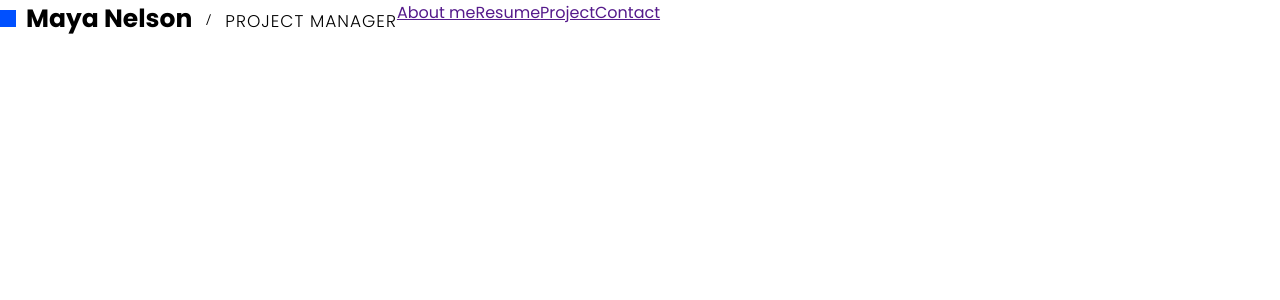
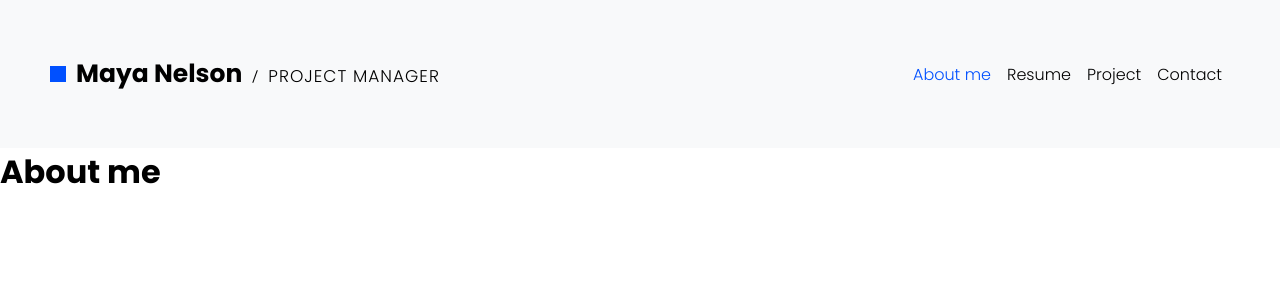
Before and after one commit to Nganha203/Porfolio, a React (Vite) app: page / in a window 1280 px wide. Shown: the top 300 px of the page. Built offline with nearby package versions, Linux system fonts and the light colour scheme.

Commit message:
Task2: build Header

```diff
--- a/src/App.jsx
+++ b/src/App.jsx
@@ -1,11 +1,28 @@
 import Header from "./layout/Header/Header"
 import './global.css'
+import AboutMe from "./component/Aboutme/AboutMe";
+import Resume from "./component/Resume/Resume";
+import Project from "./component/Project/Project";
+import Contact from "./component/Contact/Contact";
+import { useState } from "react";
 
 function App() {
+    const [page, setPage] = useState(1);
 
     return (
         <div>
-            <Header/>
+            <header>
+                <Header page={page} setPage={setPage}/>
+            </header>
+            <main>
+                {page === 1 && <AboutMe />}
+                {page === 2 && <Resume />}
+                {page === 3 && <Project />}
+                {page === 4 && <Contact />}
+            </main>
+            <footer>
+
+            </footer>
         </div>
     )
 }
--- /dev/null
+++ b/src/component/Aboutme/AboutMe.jsx
@@ -0,0 +1,7 @@
+const AboutMe = () => {
+    return <h1>
+        About me
+    </h1>
+}
+
+export default AboutMe
--- /dev/null
+++ b/src/component/Contact/Contact.jsx
@@ -0,0 +1,7 @@
+const Contact = () => {
+    return <h1>
+        Contact
+    </h1>
+}
+
+export default Contact
--- /dev/null
+++ b/src/component/Project/Project.jsx
@@ -0,0 +1,7 @@
+const Project = () => {
+    return <h1>
+        Project
+    </h1>
+}
+
+export default Project
--- /dev/null
+++ b/src/component/Resume/Resume.jsx
@@ -0,0 +1,7 @@
+const Resume = () => {
+    return <h1>
+        Resume
+    </h1>
+}
+
+export default Resume
--- a/src/global.css
+++ b/src/global.css
@@ -6,3 +6,6 @@
 body{
     font-family: "Poppins", sans-serif;
 }
+a{
+    text-decoration: none;
+}
--- a/src/layout/Header/Header.jsx
+++ b/src/layout/Header/Header.jsx
@@ -1,6 +1,18 @@
+import { useState } from 'react'
 import './header.css'
 
-const Header = () => {
+const Header = (props) => {
+    const { page, setPage } = props
+    const [isShow, setIsShow] = useState(false)
+
+    const handleShowMenu = () => {
+        setIsShow(!isShow)
+    }
+    const handleChangePage = (id) => {
+        setPage(id)
+        setIsShow(!isShow)
+    }
+
     return (
         <div className="header">
             <div className="container">
@@ -11,27 +23,54 @@ const Header = () => {
                             <a href="#">Maya Nelson</a>
                         </span>
                         <span className='slash'>
-                            <svg fill="#000000" width="13px" height="13px" viewBox="-6.5 0 32 32" version="1.1" xmlns="http://www.w3.org/2000/svg"><g id="SVGRepo_bgCarrier" stroke-width="0"></g><g id="SVGRepo_tracerCarrier" stroke-linecap="round" stroke-linejoin="round"></g><g id="SVGRepo_iconCarrier"> <title>slash</title> <path d="M3.625 27.094l9.563-26.688h2.406l-9.563 26.688h-2.406z"></path> </g></svg>
+                            <svg fill="#000000" width="20px" height="15px" viewBox="-6.5 0 32 32" version="1.1" xmlns="http://www.w3.org/2000/svg"><g id="SVGRepo_bgCarrier" stroke-width="0"></g><g id="SVGRepo_tracerCarrier" stroke-linecap="round" stroke-linejoin="round"></g><g id="SVGRepo_iconCarrier"> <title>slash</title> <path d="M3.625 27.094l9.563-26.688h2.406l-9.563 26.688h-2.406z"></path> </g></svg>
                         </span>
                         <span className="position">
                             <a href="#">PROJECT MANAGER</a>
                         </span>
                     </div>
                     <div className="header-right">
-                        <span>
-                            <a href="">About me</a>
+                        <div className='menu-right'>
+                            <span onClick={() => handleChangePage(1)}>
+                                <a className={page === 1 ? 'active' : ''} href="#">About me</a>
+                            </span>
+                            <span onClick={() => handleChangePage(2)}>
+                                <a className={page === 2 ? 'active' : ''} href="#">Resume</a>
+                            </span>
+                            <span onClick={() => handleChangePage(3)}>
+                                <a className={page === 3 ? 'active' : ''} href="#">Project</a>
+                            </span>
+                            <span onClick={() => handleChangePage(4)}>
+                                <a className={page === 4 ? 'active' : ''} href="#">Contact</a>
+                            </span>
+                        </div>
+
+                        <span onClick={handleShowMenu} className='icon-menu'>
+                            <svg width="40px" height="40px" viewBox="0 0 24 24" fill="none" xmlns="http://www.w3.org/2000/svg"><g id="SVGRepo_bgCarrier" stroke-width="0"></g><g id="SVGRepo_tracerCarrier" stroke-linecap="round" stroke-linejoin="round"></g><g id="SVGRepo_iconCarrier"> <g id="Menu / Menu_Alt_05"> <path id="Vector" d="M5 17H13M5 12H19M11 7H19" stroke="rgb(0, 80, 255)" stroke-width="2" stroke-linecap="round" stroke-linejoin="round"></path> </g> </g></svg>
                         </span>
-                        <span>
-                            <a href="">Resume</a>
-                        </span>
-                        <span>
-                            <a href="">Project</a>
-                        </span>
-                        <span>
-                            <a href="">Contact</a>
-                        </span>
+                    </div>
+                    {
+                        isShow && <div className="sidebar">
+                            <span onClick={handleShowMenu} className='icon-close'>
+                                <svg width="40px" height="40px" viewBox="0 0 24 24" fill="none" xmlns="http://www.w3.org/2000/svg"><g id="SVGRepo_bgCarrier" stroke-width="0"></g><g id="SVGRepo_tracerCarrier" stroke-linecap="round" stroke-linejoin="round"></g><g id="SVGRepo_iconCarrier"> <g id="Menu / Close_MD"> <path id="Vector" d="M18 18L12 12M12 12L6 6M12 12L18 6M12 12L6 18" stroke="#000000" stroke-width="2" stroke-linecap="round" stroke-linejoin="round"></path> </g> </g></svg>
+                            </span>
+                            <div className='menu-sidebar'>
+                                <span onClick={() => handleChangePage(1)}>
+                                    <a className={page === 1 ? 'active' : ''} href="#">About me</a>
+                                </span>
+                                <span onClick={() => handleChangePage(2)}>
+                                    <a className={page === 2 ? 'active' : ''} href="#">Resume</a>
+                                </span>
+                                <span onClick={() => handleChangePage(3)}>
+                                    <a className={page === 3 ? 'active' : ''} href="#">Project</a>
+                                </span>
+                                <span onClick={() => handleChangePage(4)}>
+                                    <a className={page === 4 ? 'active' : ''} href="#">Contact</a>
+                                </span>
+                            </div>
+                        </div>
+                    }
 
-                    </div>
                 </div>
 
             </div>
--- a/src/layout/Header/header.css
+++ b/src/layout/Header/header.css
@@ -2,7 +2,7 @@
 .header .square{
     display: inline-block;
     width: 16px;
-    height: 17px;
+    height: 16px;
     background-color: rgb(0 80 255);
     margin-right: 10px;
 }
@@ -14,7 +14,10 @@
 }
 .header .slash{
     font-weight: 300;
-    padding: 0 10px;
+    padding: 0 3px;
+}
+.slash svg{
+    vertical-align: middle;
 }
 .header-left .position a{
     font-size: 17px;
@@ -24,5 +27,84 @@
     font-weight: 300;
 }
 .header .header-container{
+    padding: 55px 50px 55px 50px;
     display: flex;
+    justify-content: space-between;
+    align-items: center;
+    background-color: rgb(248 249 250);
 }
+.menu-right span{
+    display: inline-block;
+    padding: 0 8px;
+    font-size: 16px;
+    font-weight: 300;
+
+}
+.menu-right span a{
+    color: black;
+}
+.menu-right .active{
+    color: rgb(0, 80, 255);
+}
+.header .sidebar{
+    position: fixed;
+    top: 0;
+    right: 0;
+    bottom: 0;
+    width: 250px;
+    background-color: rgb(244, 236, 230);
+    display: none;
+}
+.sidebar span a{
+    display: inline-block;
+    padding: 15px 10px;
+    font-size: 21px;
+    color: rgb(0, 80, 255);
+    font-weight: 700;
+}
+.icon-menu svg{
+    cursor: pointer;
+    display: none;
+}
+.sidebar .icon-close{
+    cursor: pointer;
+    display: flex;
+    justify-content: flex-end;
+    margin-top: 20px;
+    padding: 5px 18px;
+}
+.sidebar .menu-sidebar{
+    display: flex;
+    flex-direction: column;
+    align-items: center;
+    justify-content: center;
+    margin-top: 119px;
+}
+@media(max-width: 500px){
+    .header .header-container{
+        padding: 20px;
+
+        background-color: white;
+    }
+    .icon-menu svg{
+        display: inline-block;
+
+    }
+    .header-right .menu-right{
+        display: none;
+    }
+    .header .slash{
+        display: none;
+    }
+    .header-left .name-author a{
+       font-size: 21px;
+    }
+    .header-left .position a{
+        display: block;
+        font-size: 15px;
+    }
+    .header .sidebar{
+        display: block;
+        width: 100%;
+    }
+}
```
